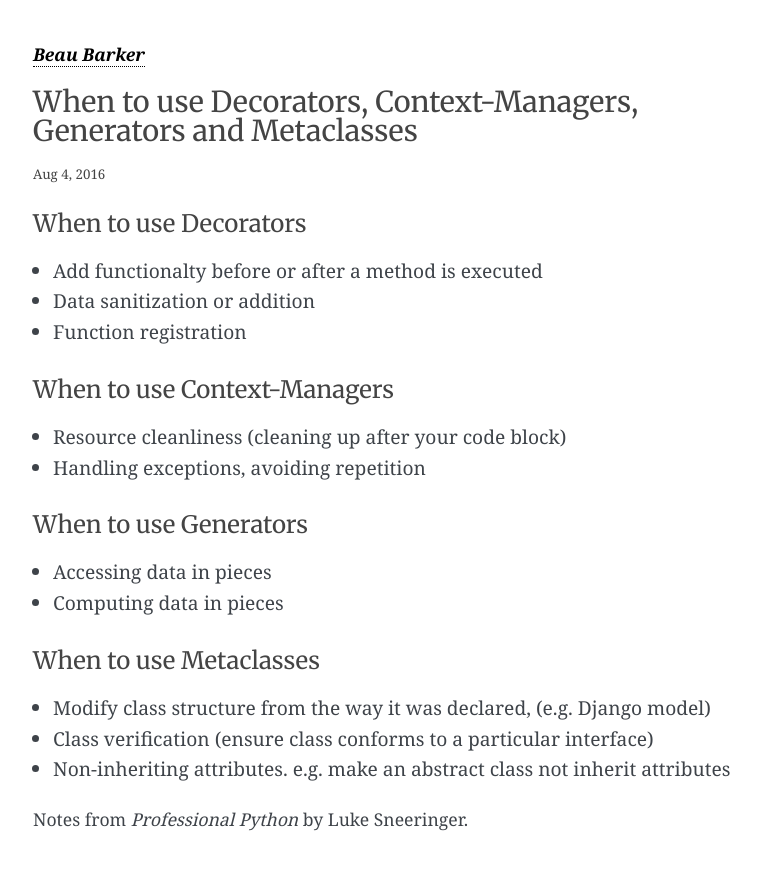
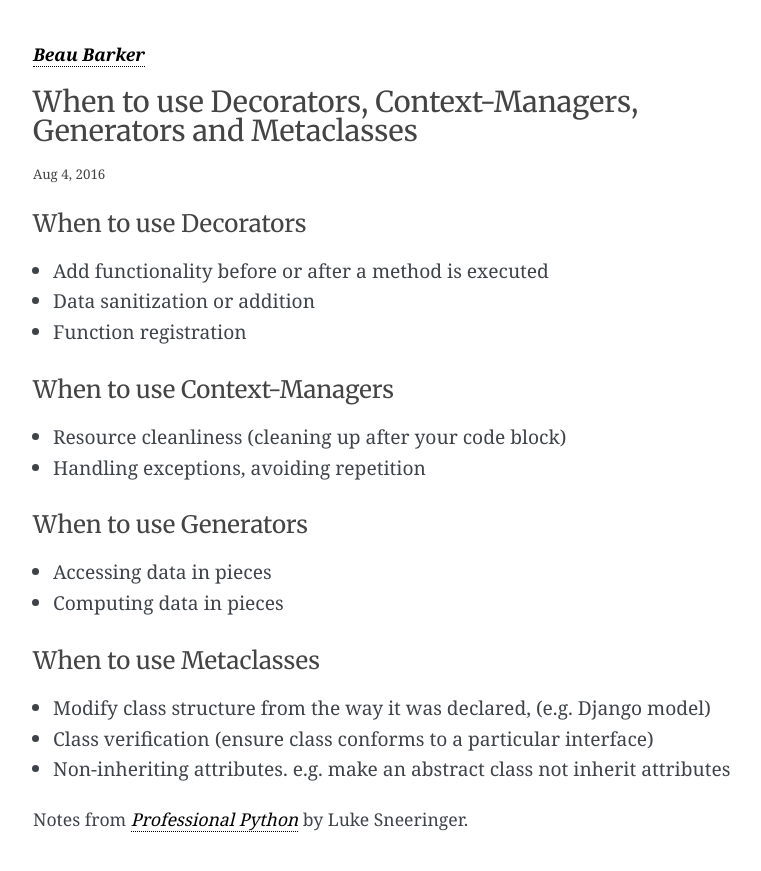
Before and after one commit to explodinglabs/explodinglabs.github.io, a Jekyll site: the page built from _posts/2016-08-04-professional-python-notes.markdown, in a window 1280 px wide. Shown: the top 871 px of the page, without its empty margins (227-988 px from the left). Built offline with Jekyll 4.4.1, drawn with Linux system fonts in a browser that asks for light colours; some web fonts are replaced; comment, search, counter and statistics services are not loaded.

Commit message:
Spelling & amazon link in python doc

```diff
--- a/_posts/2016-08-04-professional-python-notes.markdown
+++ b/_posts/2016-08-04-professional-python-notes.markdown
@@ -8,7 +8,7 @@ comments: true
 When to use Decorators
 ======================
 
-- Add functionalty before or after a method is executed
+- Add functionality before or after a method is executed
 - Data sanitization or addition
 - Function registration
 
@@ -31,4 +31,4 @@ When to use Metaclasses
 - Class verification (ensure class conforms to a particular interface)
 - Non-inheriting attributes. e.g. make an abstract class not inherit attributes
 
-Notes from *Professional Python* by Luke Sneeringer.
+Notes from [*Professional Python*](https://www.amazon.com/gp/product/1119070856/ref=as_li_tl?ie=UTF8&camp=1789&creative=9325&creativeASIN=1119070856&linkCode=as2&tag=bcb0f-20&linkId=926e4032540c51b5c3e67637bc82420d) by Luke Sneeringer.
```
